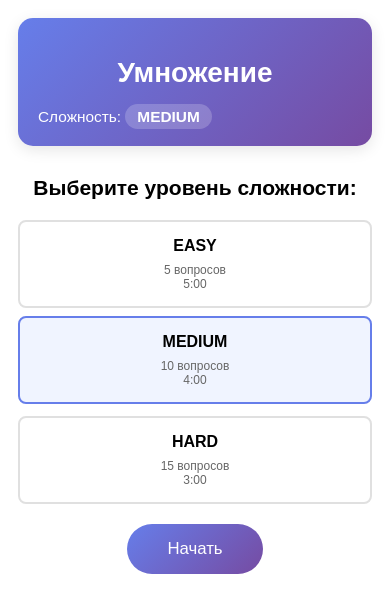
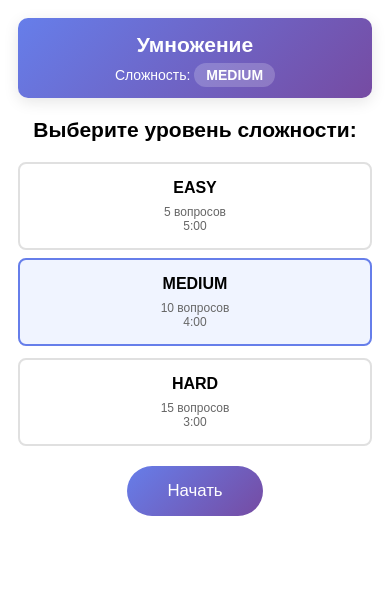
Before and after one commit to IakovlevDmitrii/multiplication, a React (Create React App) app: page / in a window 390 px wide. Shown: the top 612 px of the page. Built offline with nearby package versions, Linux system fonts and the light colour scheme.

Commit message:
add breakpoint mixins

```diff
--- a/src/components/Header/Header.module.scss
+++ b/src/components/Header/Header.module.scss
@@ -1,19 +1,46 @@
+@import '../../styles/mixins';
+
 .appHeader {
 	text-align: center;
-	margin-bottom: 30px;
+	margin-bottom: 20px;
 	background: linear-gradient(135deg, #667eea 0%, #764ba2 100%);
 	color: white;
-	padding: 20px;
-	border-radius: 15px;
+	padding: 15px;
+	border-radius: 10px;
 	box-shadow: 0 4px 15px rgba(0, 0, 0, 0.1);
+
+	@include tablet-up {
+		margin-bottom: 30px;
+		padding: 20px;
+		border-radius: 15px;
+	}
+
+	h1 {
+		margin: 0 0 10px 0;
+		font-size: 1.5em;
+
+		@include tablet-up {
+			font-size: 1.8em;
+			margin-bottom: 15px;
+		}
+	}
 }
 
 .gameInfo {
 	display: flex;
-	justify-content: space-between;
-	align-items: center;
-	margin-top: 15px;
-	font-size: 1.1em;
+	flex-direction: column;
+	gap: 8px;
+	margin-top: 10px;
+	font-size: 1em;
+
+	@include tablet-up {
+		flex-direction: row;
+		justify-content: space-between;
+		align-items: center;
+		gap: 15px;
+		margin-top: 15px;
+		font-size: 1.1em;
+	}
 }
 
 .diffBadge {
```
